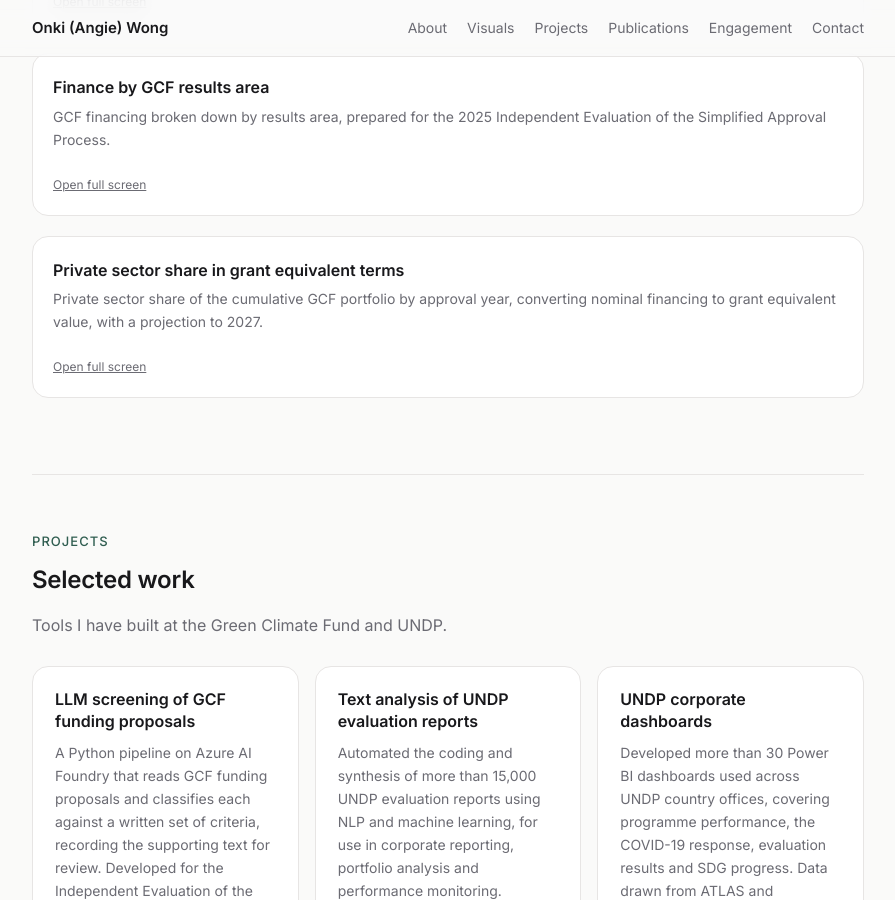
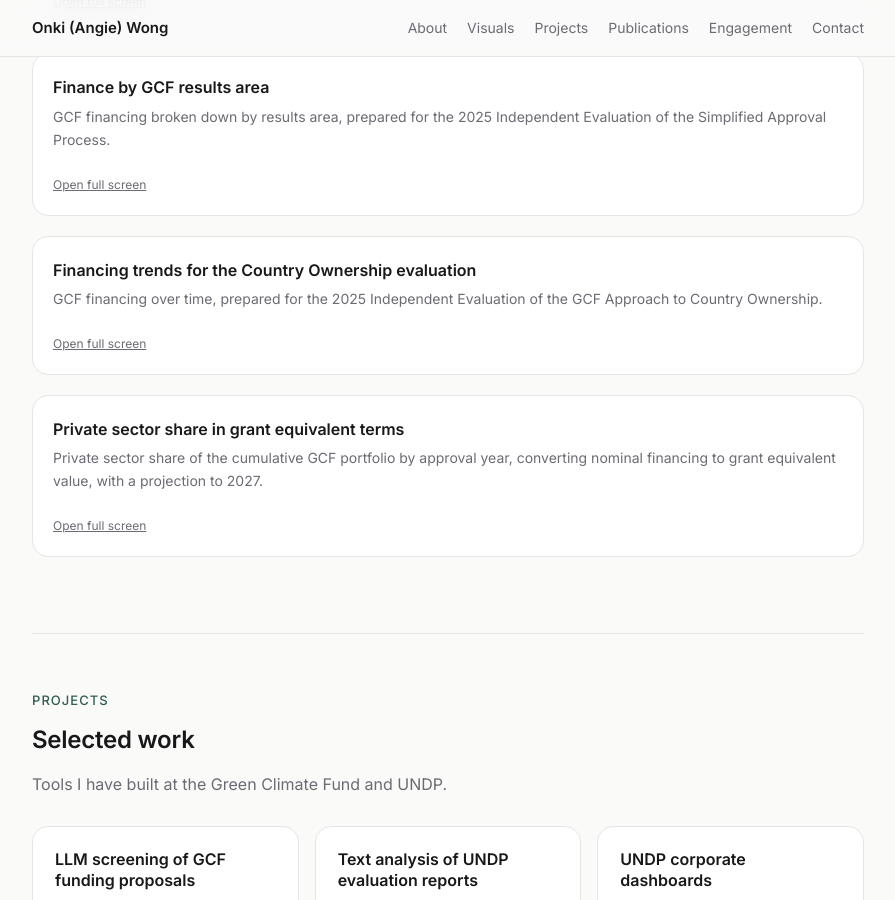
Before and after one commit to owangie/owangie.github.io, a Jekyll site: the page built from _pages/about.md, in a window 1280 px wide and 900 px high, scrolled down 1448 px. Shown: the whole window, without its empty margins (192-1087 px from the left). Built offline with Jekyll 4.4.1, drawn with Linux system fonts in a browser that asks for light colours.

Commit message:
Add Country Ownership financial line chart

```diff
--- a/_data/visuals.yml
+++ b/_data/visuals.yml
@@ -11,6 +11,10 @@
   type: treemap
   title: "Finance by GCF results area"
   caption: "GCF financing broken down by results area, prepared for the 2025 Independent Evaluation of the Simplified Approval Process."
+- id: "24566148"
+  type: chart
+  title: "Financing trends for the Country Ownership evaluation"
+  caption: "GCF financing over time, prepared for the 2025 Independent Evaluation of the GCF Approach to Country Ownership."
 - id: "27526316"
   type: chart
   title: "Private sector share in grant equivalent terms"
```
